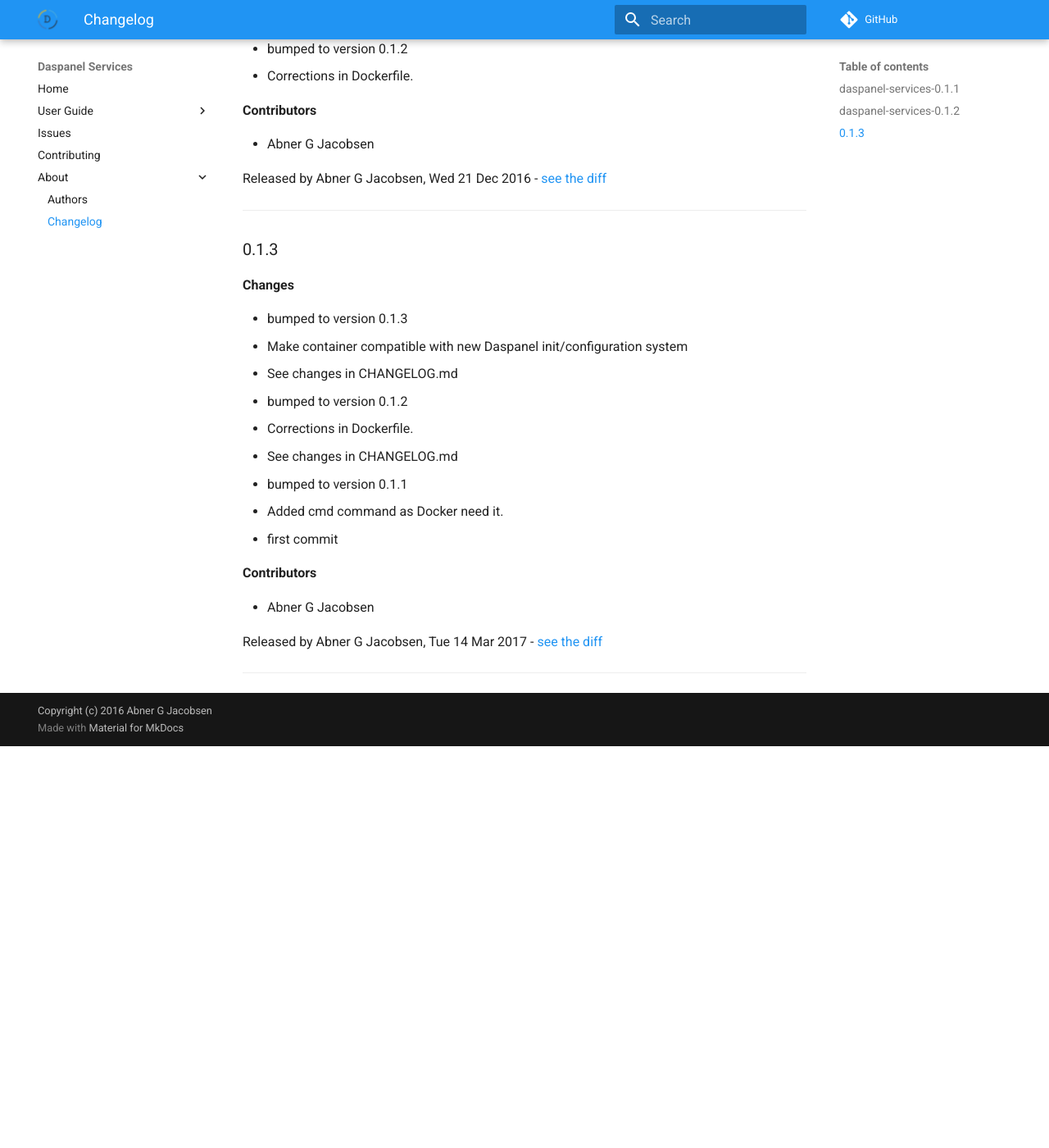
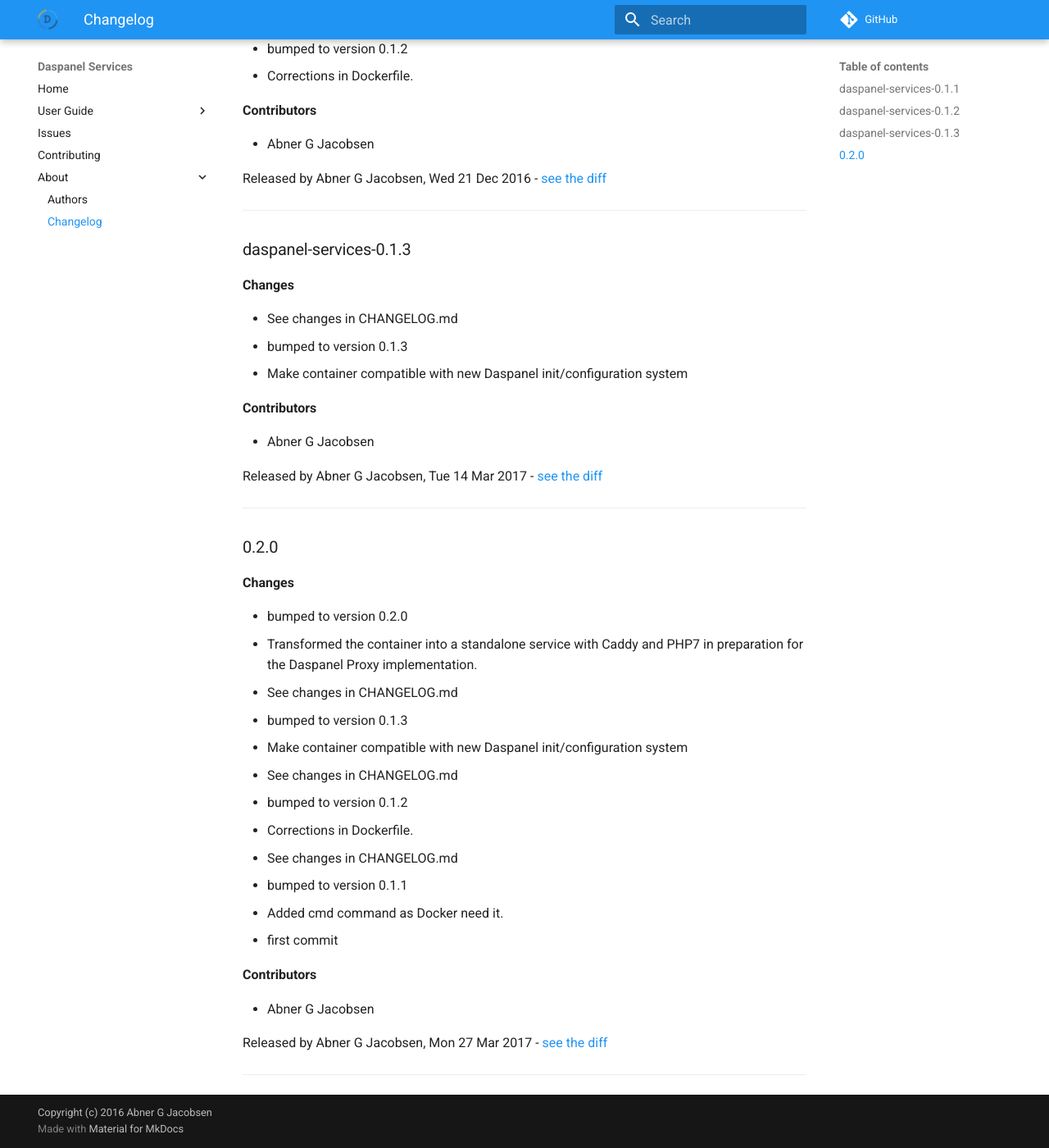
Before and after one commit to daspanel/daspanel-services, an MkDocs documentation site: the page built from docs/changelog.md, in a window 1280 px wide and 1400 px high, scrolled down 651 px. Shown: the whole window at 82% size. Built offline with MkDocs 1.6.1 and Material for MkDocs 9.7.7, drawn with Linux system fonts in a browser that asks for light colours; comment, search, counter and statistics services are not loaded; old or Windows-style settings are respelled for this version of MkDocs; before the commit the page ends 1561 px from its top, so only the background shows below that.

Commit message:
See changes in CHANGELOG.md

```diff
--- a/docs/changelog.md
+++ b/docs/changelog.md
@@ -31,9 +31,27 @@ Released by Abner G Jacobsen, Wed 21 Dec 2016 -
 [see the diff](https://github.com/admindaspanel/daspanel-services/compare/...#diff)
 ______________
 
-### 0.1.3
+### daspanel-services-0.1.3
 __Changes__
 
+- See changes in CHANGELOG.md
+- bumped to version 0.1.3
+- Make container compatible with new Daspanel init/configuration system
+
+__Contributors__
+
+- Abner G Jacobsen
+
+Released by Abner G Jacobsen, Tue 14 Mar 2017 -
+[see the diff](https://github.com/admindaspanel/daspanel-services/compare/...#diff)
+______________
+
+### 0.2.0
+__Changes__
+
+- bumped to version 0.2.0
+- Transformed the container into a standalone service with Caddy and PHP7 in preparation for the Daspanel Proxy implementation.
+- See changes in CHANGELOG.md
 - bumped to version 0.1.3
 - Make container compatible with new Daspanel init/configuration system
 - See changes in CHANGELOG.md
@@ -48,6 +66,6 @@ __Contributors__
 
 - Abner G Jacobsen
 
-Released by Abner G Jacobsen, Tue 14 Mar 2017 -
-[see the diff](https://github.com/admindaspanel/daspanel-services/compare/dd318581b2de03c1ac18af1e6b4da2ac4ec9114f...0.1.3#diff)
+Released by Abner G Jacobsen, Mon 27 Mar 2017 -
+[see the diff](https://github.com/admindaspanel/daspanel-services/compare/dd318581b2de03c1ac18af1e6b4da2ac4ec9114f...0.2.0#diff)
 ______________
```
Also changed, not shown: CHANGELOG.md (+21 -3 lines).
